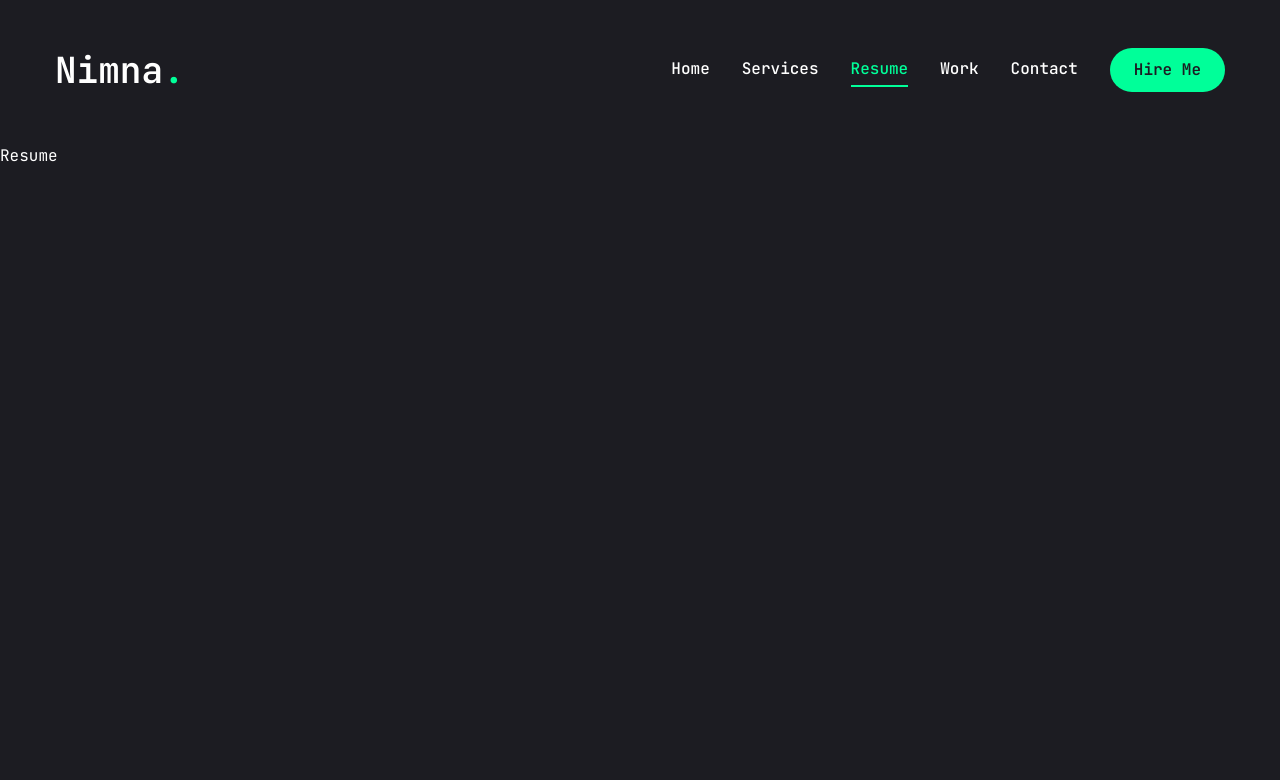
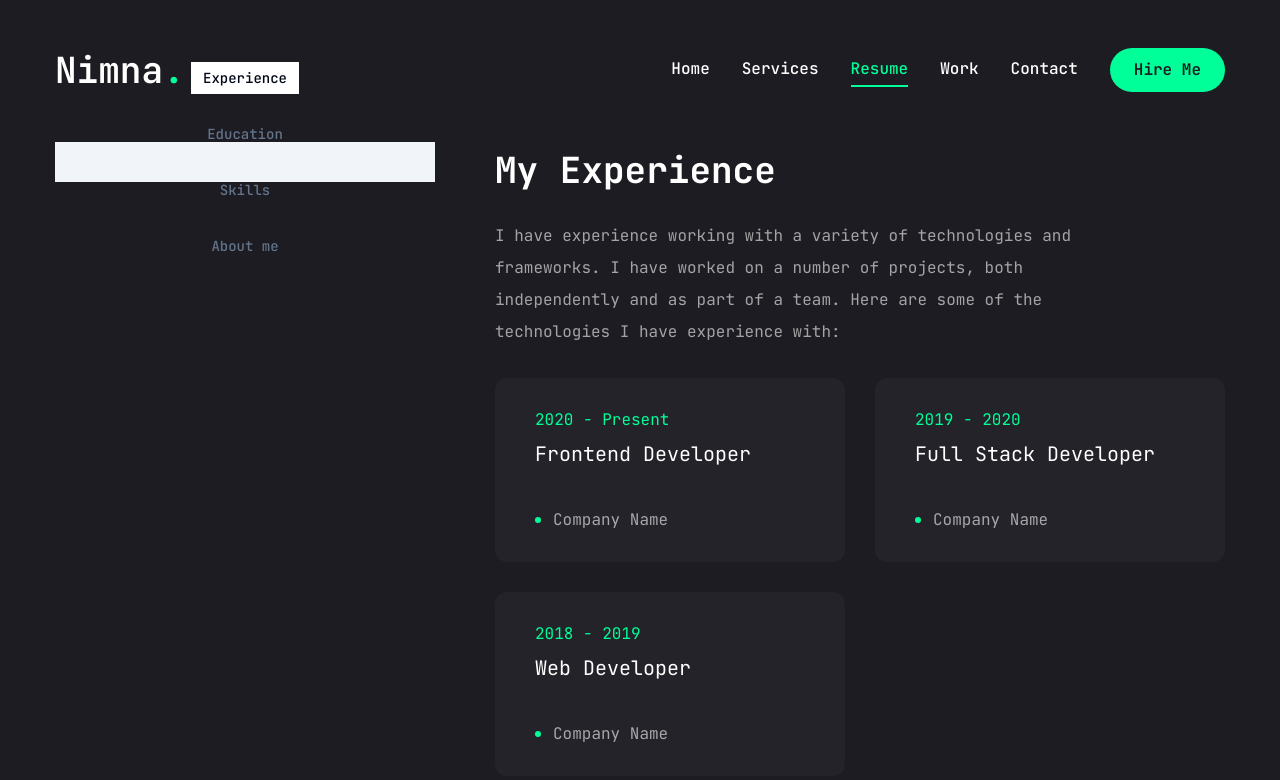
Before and after one commit to nimnapathum/portpolio-nextjs, a Next.js app in the folder client/: page /resume in a window 1280 px wide. Shown: the top 780 px of the page. Built offline with nearby package versions, Linux system fonts and the light colour scheme.

Commit message:
Edit resume page

```diff
--- a/client/app/resume/page.jsx
+++ b/client/app/resume/page.jsx
@@ -1,7 +1,246 @@
+"use client";
+import { FaHtml5, FaCss3, FaJs, FaFigma, FaNodeJs } from 'react-icons/fa';
+
+import { SiTailwindcss, SiNextdotjs } from 'react-icons/si'
+
+const about = {
+  title: 'About Me',
+  description: 'I am a full stack developer with a passion for creating beautiful and functional websites. I have experience with a variety of technologies including HTML, CSS, JavaScript, Node.js, and React. I am always looking to learn new things and improve my skills.',
+  info: [
+    {
+      fieldName: 'Name',
+      fieldValue: 'Nimna Pathum',
+    },
+    {
+      fieldName: 'Email',
+      fieldValue: 'pathumeshan123@gmail.com',
+    },
+    {
+      fieldName: 'Phone',
+      fieldValue: '070 3954031',
+    },
+    {
+      fieldName: 'Location',
+      fieldValue: 'Colombo, Sri Lanka',
+    },
+    {
+      fieldName: 'Experience',
+      fieldValue: '1+ Years',
+    },
+    {
+      fieldName: 'Nationality',
+      fieldValue: 'Sri Lankan',
+    },
+    {
+      fieldName: 'Languages',
+      fieldValue: 'English, Sinhala',
+    }
+  ],
+};
+
+const experience = {
+  icon: '/assets/resume/badge.svg',
+  title: 'My Experience',
+  description: 'I have experience working with a variety of technologies and frameworks. I have worked on a number of projects, both independently and as part of a team. Here are some of the technologies I have experience with:',
+  items: [
+    {
+      company: 'Company Name',
+      position: 'Frontend Developer',
+      duration: '2020 - Present',
+    },
+    {
+      company: 'Company Name',
+      position: 'Full Stack Developer',
+      duration: '2019 - 2020',
+    },
+    {
+      company: 'Company Name',
+      position: 'Web Developer',
+      duration: '2018 - 2019',
+    },
+  ]
+};
+
+const education = {
+  icon: '/assets/resume/cap.svg',
+  title: 'My Education',
+  description: 'I have a degree in Computer Science from the University of Colombo. I have also completed a number of online courses to improve my skills and learn new technologies.',
+  items: [
+    {
+      institution: 'University of Colombo School of Computing',
+      degree: 'BSc in Computer Science',
+      duration: '2015 - 2019',
+    },
+    {
+      institution: 'Online Course',
+      degree: 'Full Stack Web Development',
+      duration: '2020 - 2021',
+    },
+  ]
+};
+
+const skills = {
+  title: 'My Skills',
+  description: 'I have experience with a variety of technologies and frameworks. Here are some of the skills I have:',
+  skillList: [
+    {
+      icon: <FaHtml5 />,
+      name: 'HTML 5',
+    },
+    {
+      icon: <FaCss3 />,
+      name: 'CSS 3',
+    },
+    {
+      icon: <FaJs />,
+      name: 'JavaScript',
+    },
+    {
+      icon: <SiTailwindcss />,
+      name: 'Tailwind CSS',
+    },
+    {
+      icon: <FaFigma />,
+      name: 'Figma',
+    },
+    {
+      icon: <FaNodeJs />,
+      name: 'Node.js',
+    },
+    {
+      icon: <SiNextdotjs />,
+      name: 'Next.js',
+    }
+  ],
+};
+
+import { Tabs, TabsContent, TabsList, TabsTrigger } from '@/components/ui/tabs';
+import { Tooltip, TooltipContent, TooltipProvider, TooltipTrigger } from '@/components/ui/tooltip';
+import { ScrollArea } from '@/components/ui/scroll-area';
+import { motion } from 'framer-motion';
 
 const Resume = () => {
   return (
-    <div>Resume</div>
+    <motion.div
+      initial={{ opacity: 0 }}
+      animate={{
+        opacity: 1,
+        transition: {
+          delay: 2.4,
+          duration: 0.4,
+          ease: 'easeIn'
+        }
+      }}
+      className='min-h-[80vh] flex items-center justify-center py-12 xl:py-0'
+    >
+      <div className='container mx-auto'>
+        <Tabs defaultValue="experience" className='flex flex-col xl:flex-row gap-[60px]'>
+          <TabsList className='flex flex-col w-full max-w-[380px] mx-auto xl:mx-0 gap-6'>
+            <TabsTrigger value='experience'>Experience</TabsTrigger>
+            <TabsTrigger value='education'>Education</TabsTrigger>
+            <TabsTrigger value='skills'>Skills</TabsTrigger>
+            <TabsTrigger value='about'>About me</TabsTrigger>
+          </TabsList>
+
+          <div className='min-h-[70vh] w-full'>
+
+            <TabsContent value='experience' className='w-full'>
+              <div className='flex flex-col gap-[30px] text-center xl:text-left'>
+                <h3 className='text-4xl font-bold'>{experience.title}</h3>
+                <p className='max-w-[600px] text-white/60 mx-auto xl:mx-0'>{experience.description}</p>
+                <ScrollArea className='h-[400px]'>
+                  <ul className='grid grid-cols-1 lg:grid-cols-2 gap-[30px]'>
+                    {experience.items.map((item, index) => {
+                      return (
+                        <li key={index} className='bg-[#232329] h-[184px] py-6 px-10 rounded-xl flex flex-col justify-center items-center lg:items-start gap-1'>
+                          <span className='text-accent'>{item.duration}</span>
+                          <h3 className='text-xl max-w-[260px] min-h-[60px] text-center lg:text-left'>{item.position}</h3>
+                          <div className='flex items-center gap-3'>
+                            <span className='w-[6px] h-[6px] rounded-full bg-accent'></span>
+                            <p className='text-white/60'>{item.company}</p>
+                          </div>
+                        </li>
+                      )
+                    })}
+                  </ul>
+                </ScrollArea>
+              </div>
+            </TabsContent>
+
+
+            <TabsContent value='education' className='w-full'>
+              <div className='flex flex-col gap-[30px] text-center xl:text-left'>
+                <h3 className='text-4xl font-bold'>{education.title}</h3>
+                <p className='max-w-[600px] text-white/60 mx-auto xl:mx-0'>{education.description}</p>
+                <ScrollArea className='h-[400px]'>
+                  <ul className='grid grid-cols-1 lg:grid-cols-2 gap-[30px]'>
+                    {education.items.map((item, index) => {
+                      return (
+                        <li key={index} className='bg-[#232329] h-[184px] py-6 px-10 rounded-xl flex flex-col justify-center items-center lg:items-start gap-1'>
+                          <span className='text-accent'>{item.duration}</span>
+                          <h3 className='text-xl max-w-[260px] min-h-[60px] text-center lg:text-left'>{item.degree}</h3>
+                          <div className='flex items-center gap-3'>
+                            <span className='w-[6px] h-[6px] rounded-full bg-accent'></span>
+                            <p className='text-white/60'>{item.institution}</p>
+                          </div>
+                        </li>
+                      )
+                    })}
+                  </ul>
+                </ScrollArea>
+              </div>
+            </TabsContent>
+
+
+            <TabsContent value='skills' className='w-full h-full'>
+              <div className="flex flex-col gap-[30px]">
+                  <div className='flex flex-col gap-[30px] text-center xl:text-left'>
+                    <h3 className='text-4xl font-bold'>{skills.title}</h3>
+                    <p className='max-w-[600px] text-white/60 mx-auto xl:mx-0'>{skills.description}</p>
+                  </div>
+                  <ul className='grid grid-cols-2 sm:grid-cols-3 md:grid-cols-4 gap-4 xl:gap-[30px]'>
+                    {skills.skillList.map((skill , index) => {
+                      return (
+                        <li key={index}>
+                          <TooltipProvider delayDuration={100}>
+                            <Tooltip>
+                              <TooltipTrigger className='w-full h-[150px] bg-[#232329] rounded-xl flex justify-center items-center group'>
+                                <div className='text-6xl group-hover:text-accent transition-all duration-500'>{skill.icon}</div>
+                              </TooltipTrigger>
+                              <TooltipContent>
+                                <p className='capitalize'>{skill.name}</p>
+                              </TooltipContent>
+                            </Tooltip>
+                          </TooltipProvider>
+                        </li>
+                      )
+                    })}
+                  </ul>
+              </div>
+            </TabsContent>
+
+
+            <TabsContent value='about' className='w-full text-center xl:text-left'>
+              <div className='flex flex-col gap-[30px]'>
+                <h3 className='text-4xl font-bold'>{about.title}</h3>
+                <p className='max-w-[600px] text-white/60 mx-auto xl:mx-0'>{about.description}</p>
+                <ul className='grid grid-cols-1 xl:grid-cols-2 gap-y-6 max-w-[620px] mx-auto xl:mx-0'>
+                  {about.info.map((item , index) => {
+                    return (
+                      <li key={index} className='flex items-center justify-center xl:justify-start gap-4'>
+                        <span className='text-white/60'>{item.fieldName}</span>
+                        <span className='text-xl'>{item.fieldValue}</span>
+                      </li>
+                    );
+                  })}
+                </ul>
+              </div>
+            </TabsContent>
+
+          </div>
+        </Tabs>
+      </div>
+    </motion.div>
   )
 }
 
```
